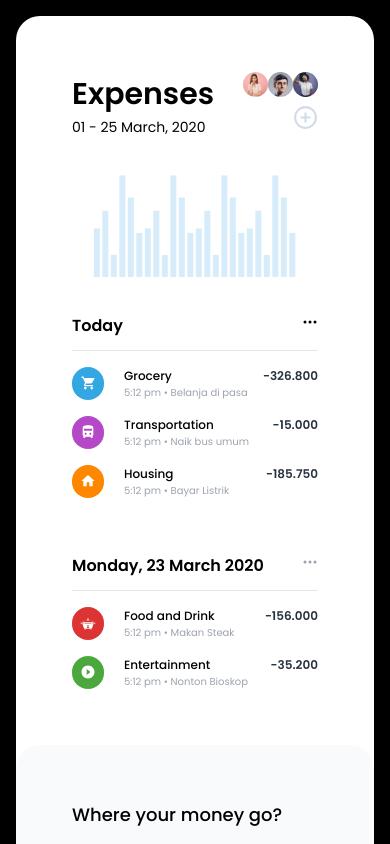
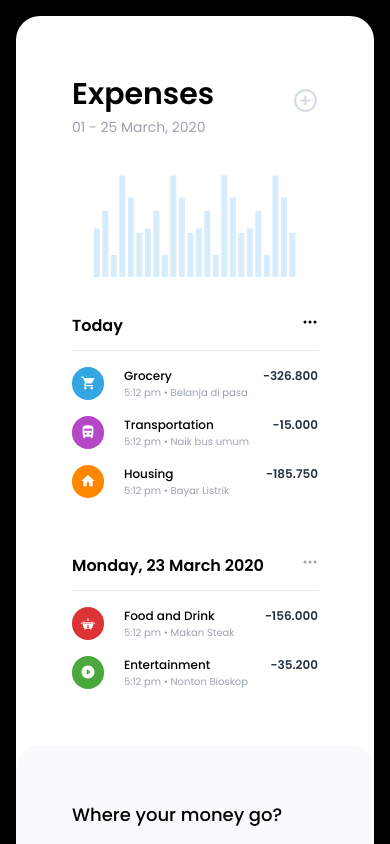
Before and after one commit to TiranChanuka/Admin-DashBoard, a React (Create React App) app: page /expenses in a window 390 px wide. Built offline with nearby package versions, Linux system fonts and the light colour scheme.

Commit message:
Update expenses.jsx

```diff
--- a/src/screens/expenses/expenses.jsx
+++ b/src/screens/expenses/expenses.jsx
@@ -14,19 +14,21 @@ export const Expenses = () => {
     <div className="bg-white rounded-3xl font-poppins w-auto">
       <div className="lg:grid grid-cols-12 gap-4">
         {/* Left section star */}
-        <div className="col-span-8 text-black grid grid-cols-3 p-14">
+        <div className="col-span-8 text-black  grid grid-cols-3 p-14">
           <div className=' col-span-2'>
             <div className=' text-30px sm:text-40px font-semibold'>Expenses</div>
-            <div className=' text-14px sm:text-16px'>01 - 25 March, 2020</div>
+            <div className=' text-14px sm:text-16px text-gray-400'>01 - 25 March, 2020</div>
           </div>
           {/* three images and plus button */}
-          <div className='col-span-1 flex justify-end flex-wrap'>
-            <img src="./Assets/girl.png" alt="girl1" className=' rounded-full object-cover w-[25px] h-[25px] sm:w-[32px] sm:h-[32px]' />
-            <img src="./Assets/boy.png" alt="boy" className=' rounded-full object-cover w-[25px] h-[25px] sm:w-[32px] sm:h-[32px]' />
-            <img src="./Assets/girl2.png" alt="girl2" className=' rounded-full object-cover w-[25px] h-[25px] sm:w-[32px] sm:h-[32px]' />
+          <div className='col-span-1 flex justify-end flex-wrap pt-4'>
+            <img src="./Assets/girl.png" alt="girl1" className=' rounded-full object-cover w-[25px] h-[25px] sm:w-[32px] sm:h-[32px] hidden sm:block' />
+            <img src="./Assets/boy.png" alt="boy" className=' rounded-full object-cover w-[25px] h-[25px] sm:w-[32px] sm:h-[32px] hidden sm:block' />
+            <img src="./Assets/girl2.png" alt="girl2" className=' rounded-full object-cover w-[25px] h-[25px] sm:w-[32px] sm:h-[32px] hidden sm:block' />
             <div className='text-25px sm:text-32px ms-3 text-[#D2DCE8]'><FiPlusCircle /></div>
           </div>
-          {/* three images and plus button */}
+          {/*end three images and plus button */}
+
+          {/* Bar chart */}
           <div className='col-span-3'>
             <div className='text-40px font-semibold'>
               <div className=' '>
@@ -34,6 +36,7 @@ export const Expenses = () => {
               </div>
             </div>
           </div>
+
           {/* Today Section */}
           <div className='col-span-3'>
             <div className='mt-4 flex justify-between'>
@@ -79,6 +82,7 @@ export const Expenses = () => {
               </div>
             </div>
           </div>
+
           {/* Monday, 23 March 2020 Section */}
           <div className='col-span-3 mt-10'>
             <div className='mt-4 flex justify-between'>
@@ -113,14 +117,17 @@ export const Expenses = () => {
             </div>
           </div>
         </div>
+
         {/* Right section start */}
         <div className="lg:col-span-4 bg-sidebarColor text-black p-14 rounded-r-3xl rounded-l-3xl font-poppins">
           <div className=' text-18px md:text-20px font-medium'>Where your money go?</div>
           {/* Progress Bars */}
+
           <div>
             <ProgressBar />
           </div>
           {/* end Progress Bars */}
+          {/* Side Box */}
           <div class="bg-sideBox w-100% h-[258px] mt-24 ps-6 pe-6 rounded-xl">
             <div class="flex justify-between">
               <div class="transform -translate-y-1/4">
```
